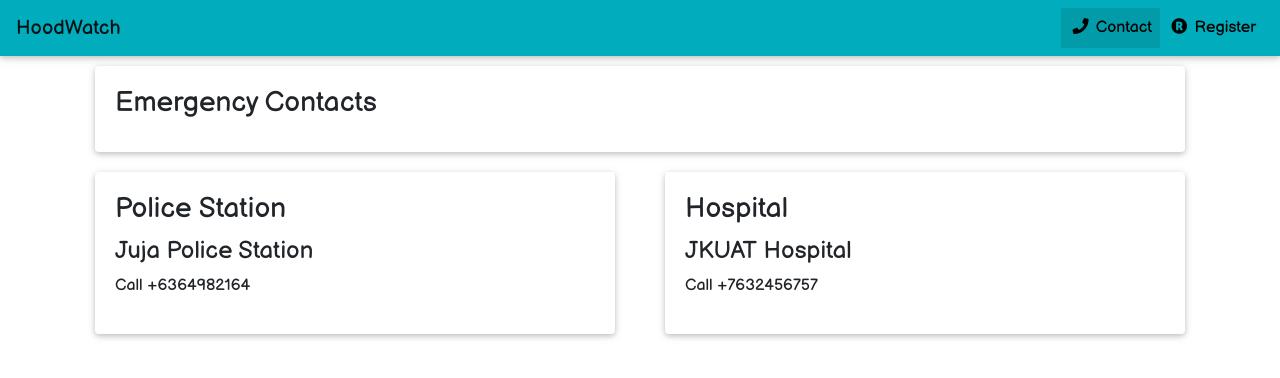
After one commit to DerrickOdhiambo/Neighbourhood, a Django app: page /contacts/ in a window 1280 px wide. The commit adds this page. Shown: the top 378 px of the page. Run offline with Django 3.2, Linux system fonts and the light colour scheme; parts of the project's set-up code (start-up, migrations or seed data) failed here and were passed over; some libraries are stand-ins or nearby versions; some web fonts are replaced.

Commit message:
add the emergecy contacts page

```diff
--- /dev/null
+++ b/hood/templates/hood/contact.html
@@ -0,0 +1,32 @@
+{%extends 'hood/base.html' %}
+
+{% block content %}
+<div class="container">
+  <div class="card">
+    <div class="card-body">
+      <h3 class="card-title">Emergency Contacts</h3>
+    </div>
+  </div>
+  <div class="row">
+    <div class="col-md-6">
+      <div class="card">
+        <div class="card-body">
+          <h3 class="card-title">Police Station</h3>
+          <h4>Juja Police Station</h4>
+          <p>Call +6364982164</p>
+        </div>
+      </div>
+    </div>
+    <div class="col-md-6">
+      <div class="card">
+        <div class="card-body">
+          <h3 class="card-title">Hospital</h3>
+          <h4>JKUAT Hospital</h4>
+          <p>Call +7632456757</p>
+        </div>
+      </div>
+    </div>
+  </div>
+
+</div>
+{% endblock content %}
--- a/hood/templates/hood/navbar.html
+++ b/hood/templates/hood/navbar.html
@@ -18,7 +18,7 @@
     <div class="collapse navbar-collapse" id="navbarSupportedContent-4">
       <ul class="navbar-nav ml-auto">
         <li class="nav-item active">
-          <a class="nav-link" href="#">
+          <a class="nav-link" href="{% url 'contact' %}">
             <i class="fas fa-phone"></i> Contact
             <span class="sr-only">(current)</span>
           </a>
--- a/hood/urls.py
+++ b/hood/urls.py
@@ -9,6 +9,7 @@ urlpatterns = [
     path('post/<int:pk>/', PostDetailView.as_view(), name='post-detail'),
     path('post/new/', PostCreateView.as_view(), name='post-create'),
     path('neighborhood/', views.display_hood, name='neighborhood'),
+    path('contacts/', views.contact_page, name='contact'),
     path('search/', views.search, name='search'),
     path('search/search_business/',
          SearchListView.as_view(), name='search-business'),
--- a/hood/views.py
+++ b/hood/views.py
@@ -118,3 +118,7 @@ class SearchListView(ListView):
         query = self.request.GET.get('q')
         object_list = Business.objects.filter(business_name__icontains=query)
         return object_list
+
+
+def contact_page(request):
+    return render(request, 'hood/contact.html')
```
